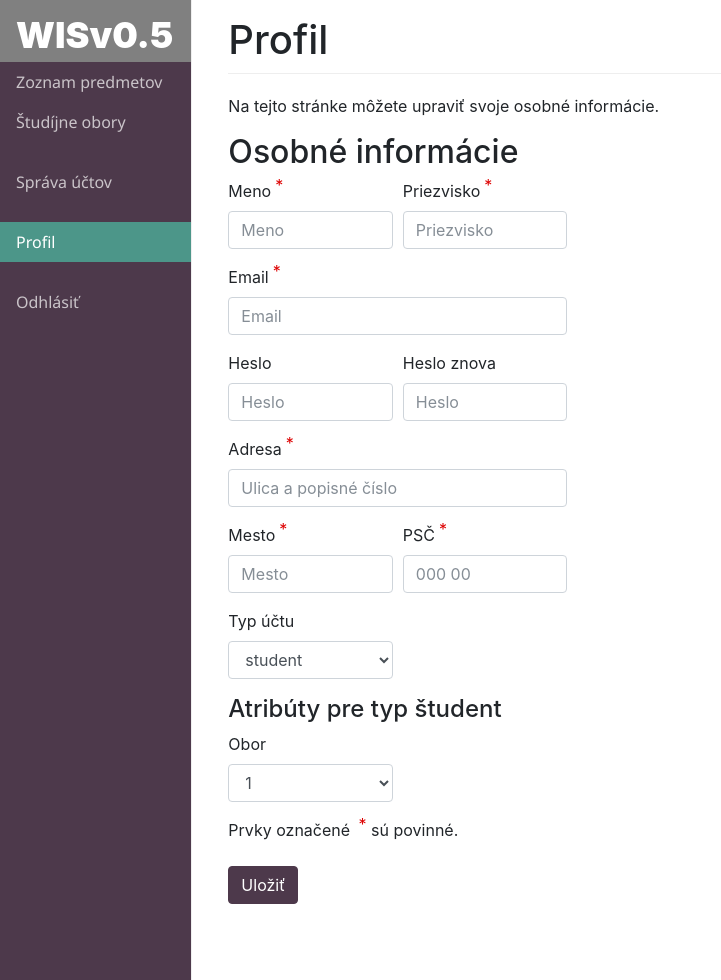
After one commit to Matovidlo/IIS_nieco, a PHP site: page /html/admin-create-user.html in a window 1280 px wide. The commit adds this page. Shown: the whole page, without its empty margins (0-721 px from the left). Run offline with PHP 8.4, Linux system fonts and the light colour scheme.

Commit message:
add admin-create- user and study field

```diff
--- /dev/null
+++ b/html/admin-create-user.html
@@ -0,0 +1,183 @@
+<html lang="en" class="gr__getbootstrap_com">
+<head>
+    <meta charset="utf-8">
+    <meta name="viewport" content="width=device-width, initial-scale=1, shrink-to-fit=no">
+    <meta name="description" content="">
+    <meta name="author" content="">
+
+    <title>IIS</title>
+
+    <!-- Bootstrap core CSS -->
+
+    <!-- <script src="./bootstrap/js/bootstrap.min.js"></script> -->
+    <link href="./bootstrap/css/bootstrap.min.css" rel="stylesheet">
+    <link href="./template.css" rel="stylesheet">
+
+    <script>
+      function typeVisibility() {
+          var id = document.getElementById("typeSelector").selectedIndex;
+          // alert(id);
+          var item;
+          if(id == 0){
+            item = "student";
+          }
+          else if(id == 1){
+            item = "zamestnanec";
+          }
+          else{
+            item = "zamestnanec";
+          }
+          var a = document.getElementsByClassName("userType");
+          a.student.style.display = "none";
+          a.zamestnanec.style.display = "none";
+
+          document.getElementById(item).style.display = "block";
+      };
+    </script>
+</head>
+
+<body data-gr-c-s-loaded="true" style="">
+    <div class="container-fluid" style="">
+      <div class="row">
+        <nav class="col-sm-3 col-md-2 d-none d-sm-block bg-slack sidebar" style="">
+            <div style="">
+                <div style="">
+                    <span>WISv0.5</span>
+                </div>
+            </div>
+          <ul class="nav nav-pills  flex-column">
+            <li class="nav-item ">
+              <a class="nav-link" href="admin-list-subj.html">Zoznam predmetov<span class="sr-only">(current)</span></a>
+            </li>
+            <li class="nav-item">
+              <a class="nav-link" href="admin-list-field.html">Študíjne obory</a>
+            </li>
+          </ul>
+
+          <ul class="nav nav-pills flex-column">
+            <li class="nav-item">
+              <a class="nav-link" href="admin-user-mntc.html">Správa účtov</a>
+            </li>
+          </ul>
+
+          <ul class="nav nav-pills flex-column">
+            <li class="nav-item">
+              <a class="nav-link active" href="admin-profile.html">Profil</a>
+            </li>
+          </ul>
+
+          <ul class="nav nav-pills flex-column">
+            <li class="nav-item">
+              <a class="nav-link" href="#">Odhlásiť</a>
+            </li>
+          </ul>
+        </nav>
+
+        <main role="main" class="col-sm-9 ml-sm-auto col-md-10 pt-3">
+          <h1>Profil</h1>
+          <span class=".text-left" style="margin-bottom: 15px; display: block;">
+            Na tejto stránke môžete upraviť svoje osobné informácie.
+          </span>
+          <h2>Osobné informácie</h2>
+          <form>
+            <div class="form-row">
+              <div class="form-group col-md-2 required">
+                <label class="control-label" for="inputAddress">Meno</label>
+                <input type="text" class="form-control" id="Name" placeholder="Meno" required>
+              </div>
+              <div class="form-group col-md-2 required">
+                <label class="control-label" for="inputAddress2">Priezvisko</label>
+                <input type="text" class="form-control" id="Surname" placeholder="Priezvisko" required>
+              </div>
+            </div>
+            <div class="form-row">
+              <div class="form-group col-md-4 required">
+                <label class="control-label" for="inputEmail4">Email</label>
+                <input type="email" class="form-control" id="inputEmail4" placeholder="Email" required>
+              </div>
+            </div>
+            <div class="form-row">
+              <div class="form-group col-md-2">
+                <label for="inputPassword4">Heslo</label>
+                <input type="password" class="form-control" id="inputPassword4" placeholder="Heslo">
+              </div>
+              <div class="form-group col-md-2">
+                <label for="inputPassword4">Heslo znova</label>
+                <input type="password" class="form-control" id="inputPassword4" placeholder="Heslo">
+              </div>
+            </div>
+            <div class="form-row">
+              <div class="form-group col-md-4 required">
+                <label class="control-label" for="inputAddress">Adresa</label>
+                <input type="text" class="form-control" id="inputAddress" placeholder="Ulica a popisné číslo" required>
+              </div>
+            </div>
+            <div class="form-row">
+              <div class="form-group col-md-2 required">
+                <label class="control-label" for="inputCity">Mesto</label>
+                <input type="text" class="form-control" id="inputCity" placeholder="Mesto" required="required">
+              </div>
+              <div class="form-group required col-md-2">
+                <label class="control-label" for="inputZip">PSČ</label>
+                <input type="text" class="form-control" id="inputZip" placeholder="000 00" required="required">
+              </div>
+            </div>
+            <div class="form-row">
+              <div class="form-group col-md-2">
+                <label for="typeSelector">Typ účtu</label>
+                <select id="typeSelector" class="form-control" onchange="typeVisibility()">
+                  <option>student</option>
+                  <option>zamestnanec</option>
+                  <option>Administrátor</option>
+                </select>
+              </div>
+            </div>
+            <div class="userType" id="student">
+              <h4>Atribúty pre typ študent</h4>
+              <div class="form-row">
+                <div class="form-group col-md-2">
+                  <label for="inputState">Obor</label>
+                  <select id="inputState" class="form-control">
+                    <option selected>1</option>
+                    <option>2</option>
+                    <option>3</option>
+                  </select>
+                </div>
+              </div>
+            </div>
+            <div class="userType" id="zamestnanec">
+              <h4>Atribúty pre typ zamestnanec</h4>
+              <div class="form-row">
+                <div class="form-group col-md-2">
+                  <label for="inputState">Ústav</label>
+                  <select id="inputState" class="form-control">
+                    <option selected>1</option>
+                    <option>2</option>
+                    <option>3</option>
+                  </select>
+                </div>
+                <div class="form-group col-md-2">
+                  <label for="inputState">Vyučuje</label>
+                  <select id="inputState" class="form-control">
+                    <option>Áno</option>
+                    <option selected>Nie</option>
+                  </select>
+                </div>
+              </div>
+            </div>
+            Prvky označené <span style="color: #d00;position: relative; margin-left: 4px; top: -6px;">*</span> sú povinné.
+            <br>
+            <br>
+            <button type="submit" class="btn btn-primary">Uložiť</button>
+          </form>
+        </main>
+      </div>
+    </div>
+
+    <!-- Bootstrap core JavaScript
+    ================================================== -->
+    <!-- Placed at the end of the document so the pages load faster -->
+
+
+</body>
+</html>
--- a/html/admin-list-field.html
+++ b/html/admin-list-field.html
@@ -55,7 +55,7 @@
           <h1>Študíjne obory</h1>
           <div class="row">
             <div class="col-sm-2">
-              <button type="button" class="btn btn-outline-success">Nový študíjny obor</button>
+              <input type="button" class="btn btn-outline-success" value="Nový študíjny obor">
             </div>
           </div>
           <br>
--- a/html/template.css
+++ b/html/template.css
@@ -149,3 +149,15 @@ h1 {
   background-color: #4d394b;
   color:white;
 }
+
+.userType{
+  display: none;
+}
+
+#student{
+  display:block;
+}
+
+#zamestnanec{
+  display:none;
+}
```
Also changed, not shown: html/admin-create-field.html (added, +122 -0 lines).
